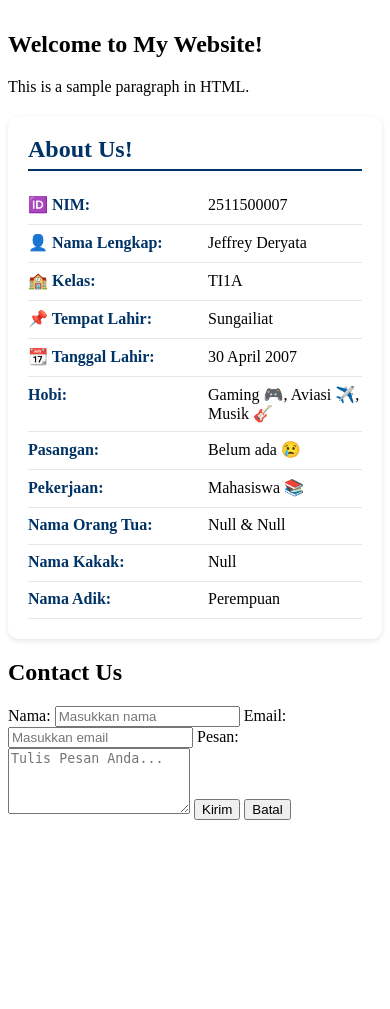
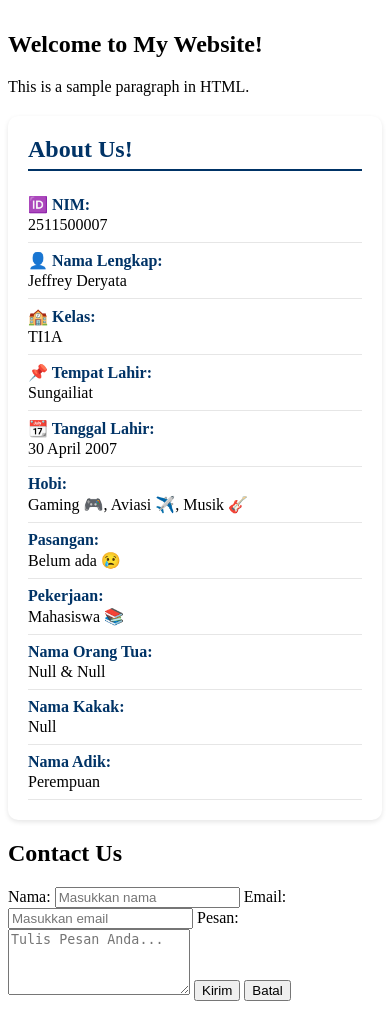
Before and after one commit to 2511500007-Jeffre6098/2511500007-PWB-TI1A-2526, a PHP site: page /pertemuan-03/index.html in a window 390 px wide. Shown: the part 144-1153 px from the top of the page. Before the commit the page ends 964 px from the top, so only its background shows below. Run offline with PHP 8.4, Linux system fonts and the light colour scheme.

Commit message:
Update Style.css

```diff
--- a/pertemuan-03/style.css
+++ b/pertemuan-03/style.css
@@ -33,7 +33,7 @@
 }
 
 @media (max-width: 600px) {
-    #about {
+    #about p {
        flex-direction: column;
        align-items: flex-start;
     }
```
